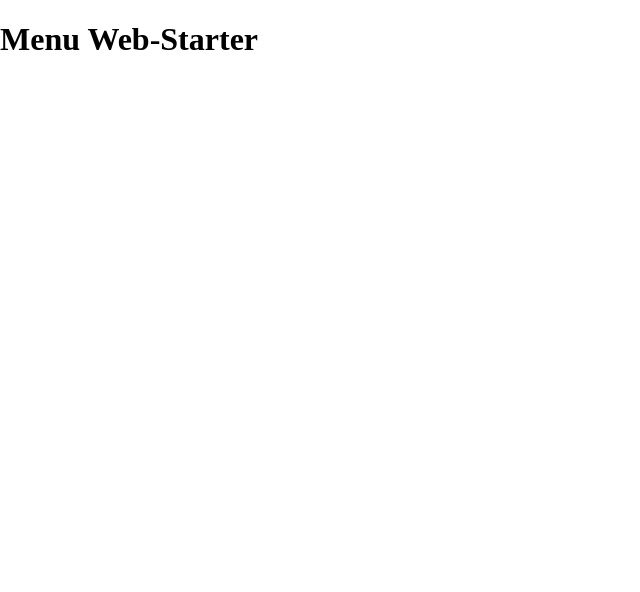
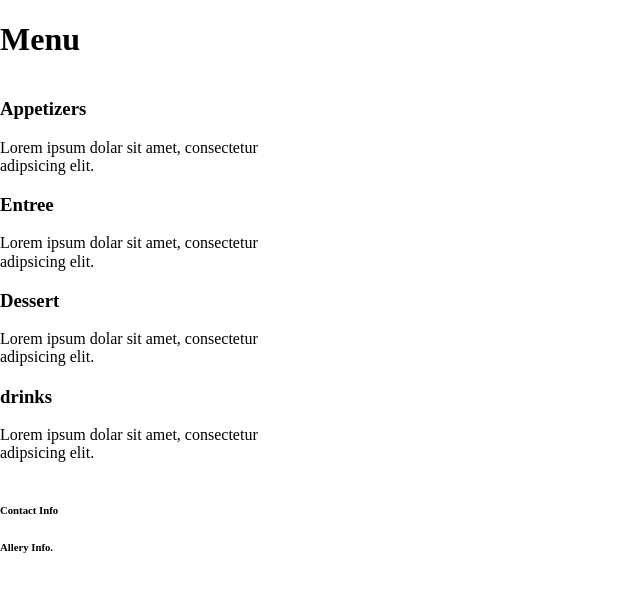
Before and after one commit to mili23/menu, a plain HTML site: page website-starter-master/index.html in a window 1280 px wide. Shown: the whole page, without its empty margins (0-640 px from the left). Drawn offline with nearby package versions, Linux system fonts and the light colour scheme.

Commit message:
layouts1

```diff
--- a/website-starter-master/index.html
+++ b/website-starter-master/index.html
@@ -15,14 +15,40 @@
 
 	<!-- 1st Row: Header -->
 	<header class="grid-container"></header>
+	<h1>Menu</h1>
 
-	<!-- 2nd Row: Footer -->
-	<footer class="grid-container"></footer>
+	<!-- 2nd Row: Article -->
+	<article class="grid-container"></article>
+	<section class="grid-3">
+		<h3>Appetizers</h3>
+		<p>Lorem ipsum dolar sit amet, consectetur adipsicing elit.</p>
+	</section>
+<section class="grid-3">
+		<h3>Entree</h3>
+		<p>Lorem ipsum dolar sit amet, consectetur adipsicing elit.</p>
+	</section>
 
-	<!-- 3rd Row: Article -->
+
+	<section class="grid-3">
+		<h3>Dessert</h3>
+		<p>Lorem ipsum dolar sit amet, consectetur adipsicing elit.</p>
+	</section>
+
+	<section class="grid-3">
+		<h3>drinks</h3>
+		<p>Lorem ipsum dolar sit amet, consectetur adipsicing elit.</p>
+	</section>
+
+
+	<!-- 3rd Row: Footer with 2 colums -->
 	<article class="grid-container"></article>
+	<section class="grid-6">
+		<h6>Contact Info</h6></section>
+		<section class="grid-6">
+			<h6>Allery Info.</h6>
+		</section>
 
-	<h1>Menu Web-Starter</h1>
+
 
 </body>
 </html>
```
